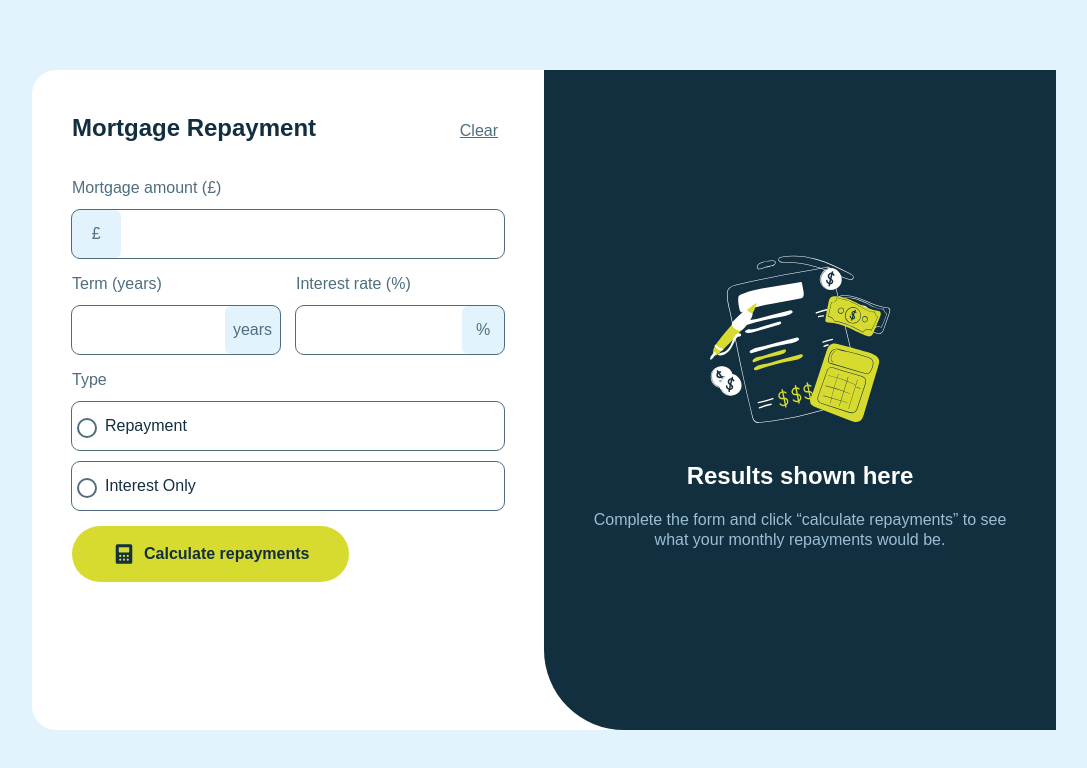
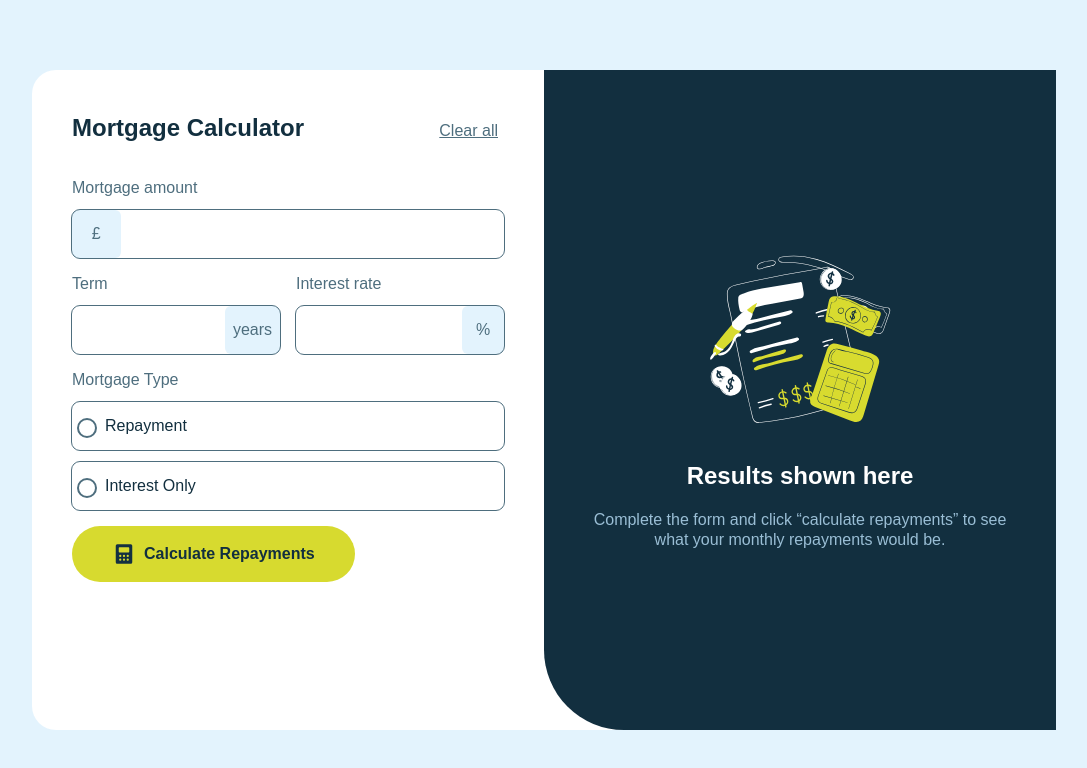
Before and after one commit to JosielLima/mortgage-repayment-calculator, a React (Vite) app: page / in a window 1280 px wide. Shown: the top 768 px of the page, without its empty margins (96-1183 px from the left). Built offline with nearby package versions, Linux system fonts and the light colour scheme.

Commit message:
fix: Text in form

```diff
--- a/src/components/Form.jsx
+++ b/src/components/Form.jsx
@@ -101,11 +101,11 @@ const Form = ({setResults}) => {
     <div>
       <form className="form" onSubmit={handleSubmit}>
         <header className='header'>
-          <h6 className="text-preset-2 text-slate-900">Mortgage Repayment</h6>
-          <button onClick={handleReset} className='text-preset-4 btn-reset'>Clear</button>
+          <h6 className="text-preset-2 text-slate-900">Mortgage Calculator</h6>
+          <button onClick={handleReset} className='text-preset-4 btn-reset'>Clear all</button>
         </header>
         <div className="form-group">
-          <label htmlFor="amount" className="text-preset-4 text-slate-700">Mortgage amount (£)</label>
+          <label htmlFor="amount" className="text-preset-4 text-slate-700">Mortgage amount</label>
           <div className={classNames('input-group', { 'outline-error': errors.amount })}>
             <span className={classNames('icon text-preset-3', { 'icon-error': errors.amount })}>£</span>
             <input type="number" id="amount" name="amount" value={form.amount} onChange={handleChange} className='input' />
@@ -114,7 +114,7 @@ const Form = ({setResults}) => {
         </div>
         <div className='form-group-horizontal'>
           <div className="form-group">
-            <label htmlFor="termYears" className="text-preset-4 text-slate-700">Term (years)</label>
+            <label htmlFor="termYears" className="text-preset-4 text-slate-700">Term</label>
             <div className={classNames('input-group', { 'outline-error': errors.termYears })}>
               <input type="number" id="termYears" name="termYears" value={form.termYears} onChange={handleChange} className='input' />
               <span className={classNames('icon text-preset-3', { 'icon-error': errors.termYears })}>years</span>
@@ -122,7 +122,7 @@ const Form = ({setResults}) => {
             {errors.termYears && <p className="error">{errors.termYears}</p>}
           </div>
           <div className="form-group">
-            <label htmlFor="interestRate" className="text-preset-4 text-slate-700">Interest rate (%)</label>
+            <label htmlFor="interestRate" className="text-preset-4 text-slate-700">Interest rate</label>
             <div className={classNames('input-group', { 'outline-error': errors.interestRate })}>
               <input type="number" id="interestRate" name="interestRate" value={form.interestRate} onChange={handleChange} className='input' />
               <div className={classNames('icon text-preset-3', { 'icon-error': errors.interestRate })}>%</div>
@@ -131,7 +131,7 @@ const Form = ({setResults}) => {
           </div>
         </div>
         <div className="form-group">
-          <label className="text-preset-4 text-slate-700">Type</label>
+          <label className="text-preset-4 text-slate-700">Mortgage Type</label>
           <div className='input-group'>
             <input type="radio" id="repayment" name="type" value="repayment" checked={form.type === 'repayment'} onChange={handleChange} className='radio'/>
             <label htmlFor="repayment" className='text-preset-3 text-slate-900'>Repayment</label>
@@ -144,7 +144,7 @@ const Form = ({setResults}) => {
         </div>
         <button type="submit" className="btn btn-primary text-preset-3">
           <img src={calculatorIcon} alt="Calculator icon"/>
-          Calculate repayments
+          Calculate Repayments
         </button>
       </form>
     </div>
```
